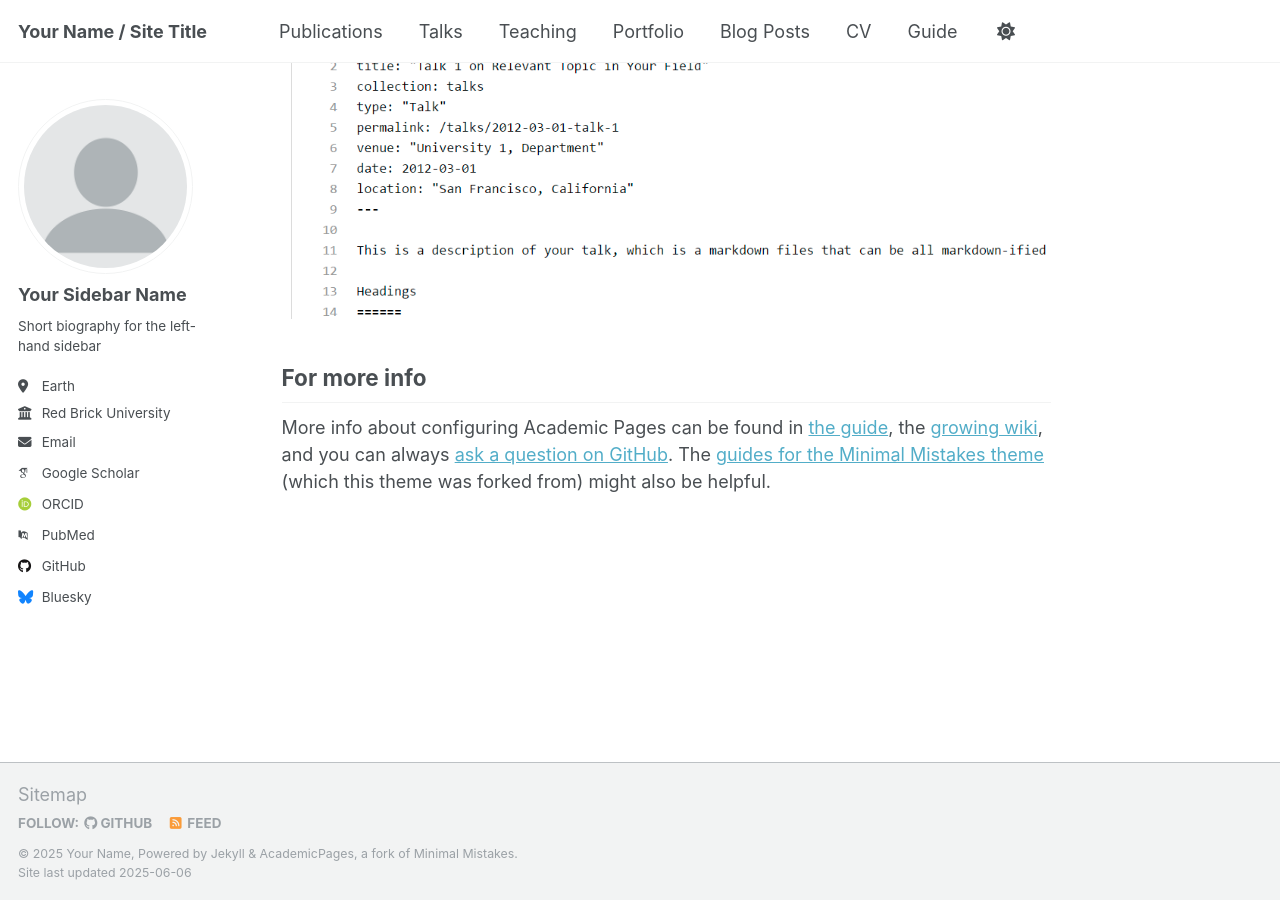
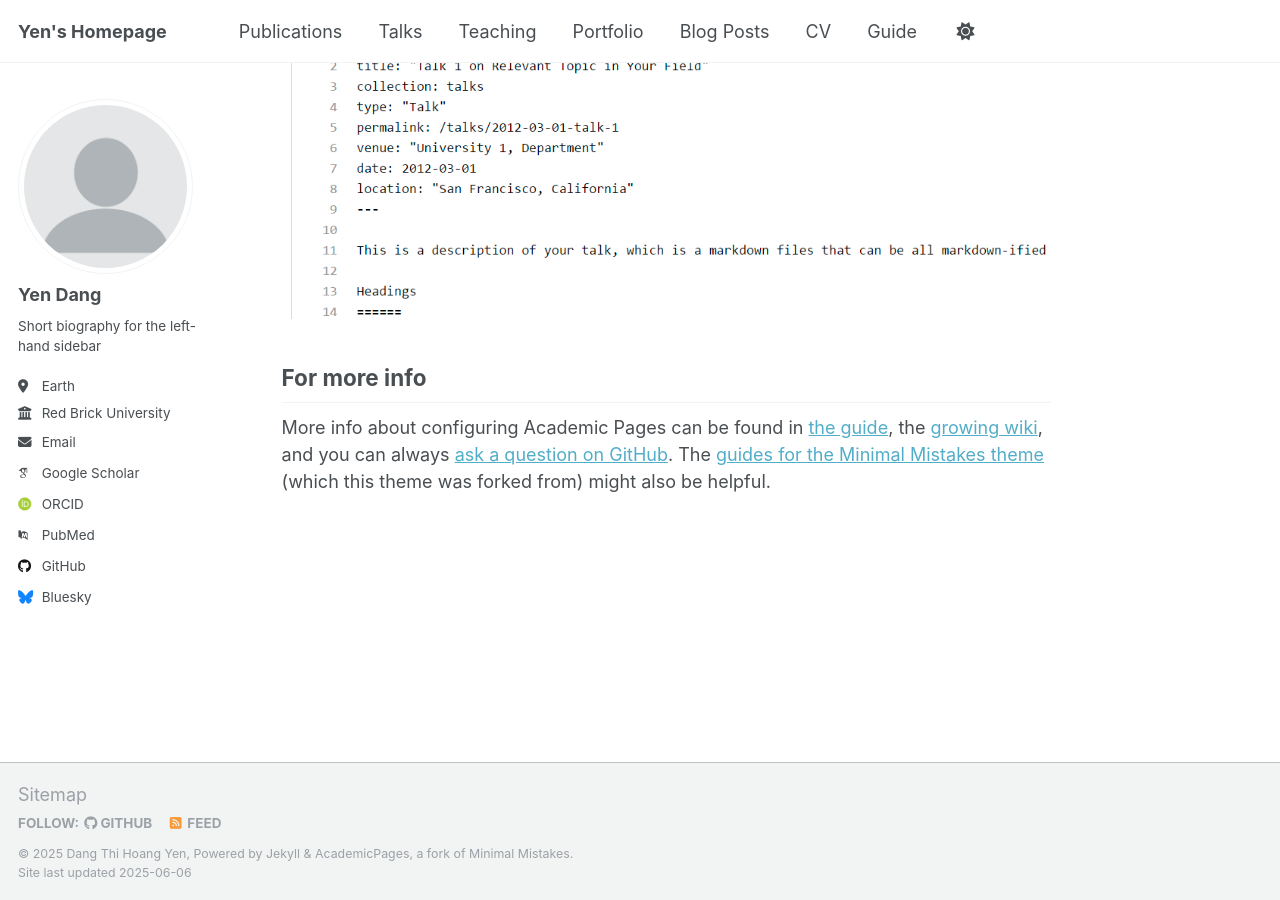
Before and after one commit to yen010390/yen010390.github.io, a Jekyll site: the page built from _pages/about.md, in a window 1280 px wide and 900 px high, scrolled down 2636 px. Built offline with Jekyll 4.4.1, drawn with Linux system fonts in a browser that asks for light colours; some web fonts are replaced.

Commit message:
Update _config.yml

```diff
--- a/_config.yml
+++ b/_config.yml
@@ -9,11 +9,11 @@
 # Basic Site Settings
 locale                   : "en-US"
 site_theme               : "default"
-title                    : "Your Name / Site Title"
+title                    : "Yen's Homepage"
 title_separator          : "-"
-name                     : &name "Your Name"
+name                     : &name "Dang Thi Hoang Yen"
 description              : &description "personal description"
-url                      : https://academicpages.github.io # the base hostname & protocol for your site e.g. "https://[your GitHub username].github.io" or if you already have some other page hosted on Github then use "https://[your GitHub username].github.io/[Your Repo Name]"
+url                      : https://yen010390.github.io # the base hostname & protocol for your site e.g. "https://[your GitHub username].github.io" or if you already have some other page hosted on Github then use "https://[your GitHub username].github.io/[Your Repo Name]"
 baseurl                  : "" # the subpath of your site, e.g. "/blog"
 repository               : "academicpages/academicpages.github.io"
 
@@ -23,7 +23,7 @@
 author:
   # Biographic information
   avatar           : "profile.png"
-  name             : "Your Sidebar Name"
+  name             : "Yen Dang"
   pronouns         : # example: "she/her"
   bio              : "Short biography for the left-hand sidebar"
   location         : "Earth"
```
